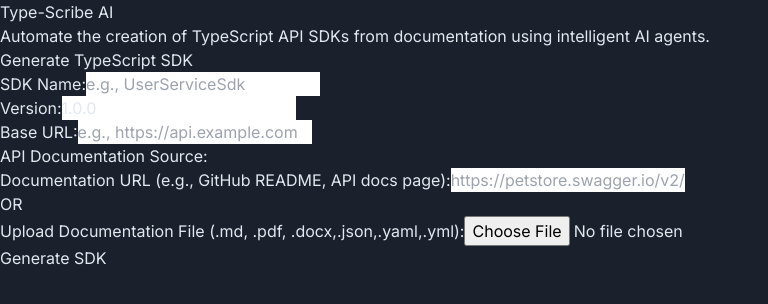
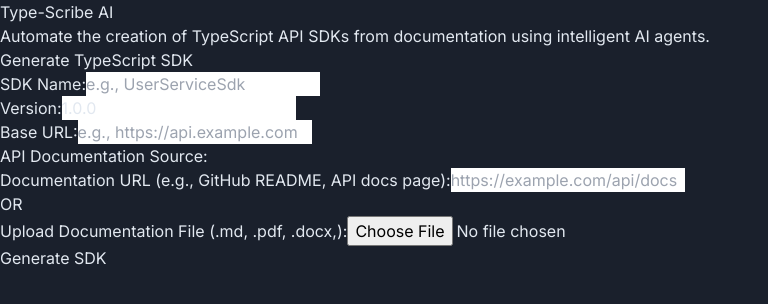
Before and after one commit to 808vita/type-scribe-ai-frontend, a Next.js app: page / in a window 1280 px wide. Shown: the top 304 px of the page, without its empty margins (0-768 px from the left). Built offline with nearby package versions, Linux system fonts and the light colour scheme.

Commit message:
form updated

```diff
--- a/src/components/SdkGeneratorForm.tsx
+++ b/src/components/SdkGeneratorForm.tsx
@@ -153,7 +153,7 @@ export default function SdkGeneratorForm({
                 setDocUrl(e.target.value);
                 setDocFile(null); // Clear file selection if URL is used
               }}
-              placeholder="https://petstore.swagger.io/v2/swagger.json"
+              placeholder="https://example.com/api/docs"
               className="mt-1 block w-full px-3 py-2 bg-gray-700 border border-gray-600 rounded-md text-white placeholder-gray-400 focus:outline-none focus:ring-blue-500 focus:border-blue-500 sm:text-sm"
               disabled={!!docFile} // Disable if file is selected
             />
@@ -164,7 +164,7 @@ export default function SdkGeneratorForm({
               htmlFor="docFile"
               className="block text-xs font-medium text-gray-400"
             >
-          Upload Documentation File (.md, .pdf, .docx,.json,.yaml,.yml):
+          Upload Documentation File (.md, .pdf, .docx,):
             </label>
             <input
               type="file"
@@ -173,7 +173,7 @@ export default function SdkGeneratorForm({
                 setDocFile(e.target.files ? e.target.files[0] : null);
                 setDocUrl(""); // Clear URL if file is uploaded
               }}
-              accept=".json,.yaml,.yml,.pdf,.docx,.pptx,.md"
+              accept=".pdf,.docx,.md,"
               className="mt-1 block w-full text-sm text-gray-300 file:mr-4 file:py-2 file:px-4 file:rounded-md file:border-0 file:text-sm file:font-semibold file:bg-blue-500 file:text-white hover:file:bg-blue-600 cursor-pointer"
               disabled={!!docUrl} // Disable if URL is entered
             />
```
